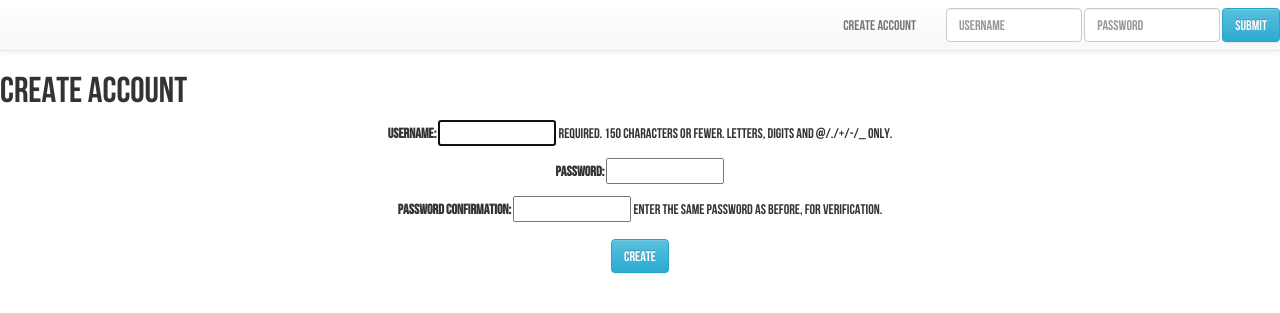
After one commit to alykhank/Tunezout, a Django app: page /register/ in a window 1280 px wide. The commit adds this page. Shown: the top 313 px of the page. Run offline with Django 3.2, Linux system fonts and the light colour scheme; parts of the project's set-up code (start-up, migrations or seed data) failed here and were passed over; some libraries are stand-ins or nearby versions.

Commit message:
Create register flow, use template inheritance

```diff
--- /dev/null
+++ b/songs/templates/songs/base.html
@@ -0,0 +1,67 @@
+<!DOCTYPE html>
+<html lang="en">
+<head>
+	<meta charset="utf-8">
+	<meta name="application-name" content="Tunezout">
+	<meta name="viewport" content="initial-scale=1.0">
+	<meta name="apple-mobile-web-app-capable" content="yes">
+	<meta name="apple-mobile-web-app-status-bar-style" content="black-translucent">
+	<meta name="apple-mobile-web-app-title" content="Tunezout">
+	<title>Tunezout</title>
+	<link rel="stylesheet" href="//netdna.bootstrapcdn.com/bootstrap/3.0.0/css/bootstrap.min.css" media="screen">
+	<link rel="stylesheet" href="//netdna.bootstrapcdn.com/bootstrap/3.0.0/css/bootstrap-theme.min.css">
+	<script src="http://code.jquery.com/jquery-2.0.3.min.js"></script>
+	<script src="//netdna.bootstrapcdn.com/bootstrap/3.0.0/js/bootstrap.min.js"></script>
+	<link rel="stylesheet" type="text/css" href="{{ STATIC_URL }}css/styles.css">
+	<script src="{{ STATIC_URL }}js/scripts.js"></script>
+	<link rel="icon" type="image/png" href="{{ STATIC_URL }}img/icon.png">
+	<link rel="apple-touch-icon-precomposed" type="image/png" href="{{ STATIC_URL }}img/icon.png">
+	<!-- start Google Analytics --><script>
+		(function(i,s,o,g,r,a,m){i['GoogleAnalyticsObject']=r;i[r]=i[r]||function(){
+		(i[r].q=i[r].q||[]).push(arguments)},i[r].l=1*new Date();a=s.createElement(o),
+		m=s.getElementsByTagName(o)[0];a.async=1;a.src=g;m.parentNode.insertBefore(a,m)
+		})(window,document,'script','//www.google-analytics.com/analytics.js','ga');
+		ga('create', 'UA-41078409-1', 'tunezout.com');
+		ga('send', 'pageview');
+	</script><!-- end Google Analytics -->
+	<!-- start Mixpanel --><script type="text/javascript">(function(e,b){if(!b.__SV){var a,f,i,g;window.mixpanel=b;a=e.createElement("script");a.type="text/javascript";a.async=!0;a.src=("https:"===e.location.protocol?"https:":"http:")+'//cdn.mxpnl.com/libs/mixpanel-2.2.min.js';f=e.getElementsByTagName("script")[0];f.parentNode.insertBefore(a,f);b._i=[];b.init=function(a,e,d){function f(b,h){var a=h.split(".");2==a.length&&(b=b[a[0]],h=a[1]);b[h]=function(){b.push([h].concat(Array.prototype.slice.call(arguments,0)))}}var c=b;"undefined"!==
+	typeof d?c=b[d]=[]:d="mixpanel";c.people=c.people||[];c.toString=function(b){var a="mixpanel";"mixpanel"!==d&&(a+="."+d);b||(a+=" (stub)");return a};c.people.toString=function(){return c.toString(1)+".people (stub)"};i="disable track track_pageview track_links track_forms register register_once alias unregister identify name_tag set_config people.set people.set_once people.increment people.append people.track_charge people.clear_charges people.delete_user".split(" ");for(g=0;g<i.length;g++)f(c,i[g]);
+	b._i.push([a,e,d])};b.__SV=1.2}})(document,window.mixpanel||[]);
+	mixpanel.init("7e6a46fb3477d2144fe571da2ba52958");</script><!-- end Mixpanel -->
+</head>
+<body>
+	<nav class="navbar navbar-default navbar-fixed-top" role="navigation">
+		<div class="navbar-header">
+			<button type="button" class="navbar-toggle" data-toggle="collapse" data-target=".navbar-ex1-collapse">
+			<span class="sr-only">Toggle navigation</span>
+			<span class="icon-bar"></span>
+			<span class="icon-bar"></span>
+			<span class="icon-bar"></span>
+			</button>
+			<a class="navbar-brand visible-xs" href="/">Tunezout</a>
+		</div><!-- navbar-header -->
+		<div class="collapse navbar-collapse navbar-ex1-collapse">
+			{% if user.is_authenticated %}
+			<ul class="nav navbar-nav navbar-right">
+				<li class="navbar-text">{{ user }}</li>
+				<li><a href="{% url 'songs:logout' %}">Logout</a></li>
+			</ul>
+			{% else %}
+			<form method="post" action="{% url 'songs:login' %}" class="navbar-form navbar-right form-inline" role="form">
+				{% csrf_token %}
+				<div class="form-group">
+					<input type="text" name="username" placeholder="Username" class="form-control username">
+					<input type="password" name="password" placeholder="Password" class="form-control password">
+				</div>
+				<button type="submit" class="btn btn-info">Submit</button>
+			</form>
+			<ul class="nav navbar-nav navbar-right">
+				<li><a href="{% url 'songs:register' %}">Create Account</a></li>
+			</ul>
+			{% endif %}
+		</div><!-- navbar-collapse -->
+	</nav>
+	{% block content %}{% endblock content %}
+	<script>$('.hasTooltip').tooltip();</script>
+</body>
+</html>
--- a/songs/templates/songs/detail.html
+++ b/songs/templates/songs/detail.html
@@ -1,4 +1,8 @@
+{% extends 'songs/base.html' %}
+
+{% block content %}
 <p>{{ song.title }}</p>
 <p>{{ song.artist }}</p>
 <p>{{ song.year|date:"Y" }}</p>
 <p>{{ song.genre }}</p>
+{% endblock content %}
--- /dev/null
+++ b/songs/templates/songs/register.html
@@ -0,0 +1,13 @@
+{% extends 'songs/base.html' %}
+
+{% block content %}
+<h1>Create Account</h1>
+
+<form action="" method="post" class="create-user" role="form">
+{% csrf_token %}
+	<div class="form-group">
+	{{ form.as_p }}
+	</div>
+	<button type="submit" class="btn btn-info">Create</button>
+</form>
+{% endblock content %}
--- a/songs/urls.py
+++ b/songs/urls.py
@@ -11,4 +11,5 @@ urlpatterns = patterns('',
 	url(r'^rate/(?P<pk>\d+)/(?P<rating>\d)/(?P<genre>\d+)/$', views.rate, name='rate'),
 	url(r'^login/$', views.login, name='login'),
 	url(r'^logout/$', views.logout, name='logout'),
+	url(r'^register/$', views.register, name='register'),
 )
--- a/songs/views.py
+++ b/songs/views.py
@@ -3,6 +3,8 @@ from django.http import HttpResponse, HttpResponseRedirect
 from django.core.urlresolvers import reverse
 from django.views import generic
 from django.contrib import auth, messages
+from django import forms
+from django.contrib.auth.forms import UserCreationForm
 
 from songs.models import Genre, Song
 
@@ -12,7 +14,7 @@ def login(request):
 	user = auth.authenticate(username=username, password=password)
 	if user is not None and user.is_active:
 		auth.login(request, user)
-		messages.success(request, 'Logged in as ' + username + '.')
+		messages.success(request, 'Logged in as ' + user.username + '.')
 		return HttpResponseRedirect(reverse('songs:index'))
 	else:
 		messages.error(request, 'Invalid login.')
@@ -22,6 +24,17 @@ def logout(request):
 	auth.logout(request)
 	messages.success(request, 'Successfully logged out.')
 	return HttpResponseRedirect(reverse('songs:index'))
+
+def register(request):
+	if request.method == 'POST':
+		form = UserCreationForm(request.POST)
+		if form.is_valid():
+			new_user = form.save()
+			messages.success(request, 'Successfully created user ' + new_user.username + '.')
+			return HttpResponseRedirect(reverse('songs:index'))
+	else:
+		form = UserCreationForm()
+	return render(request, 'songs/register.html', {'form': form})
 
 class IndexView(generic.ListView):
 	template_name = 'songs/index.html'
--- a/tunezout/static/css/styles.css
+++ b/tunezout/static/css/styles.css
@@ -10,6 +10,7 @@
 }
 
 body {
+	padding-top: 50px;
 	font-family: 'Bebas Neue', 'Helvetica Neue', Helvetica, Arial, sans-serif;
 }
 
```
Also changed, not shown: songs/templates/songs/index.html (+4 -63 lines).
